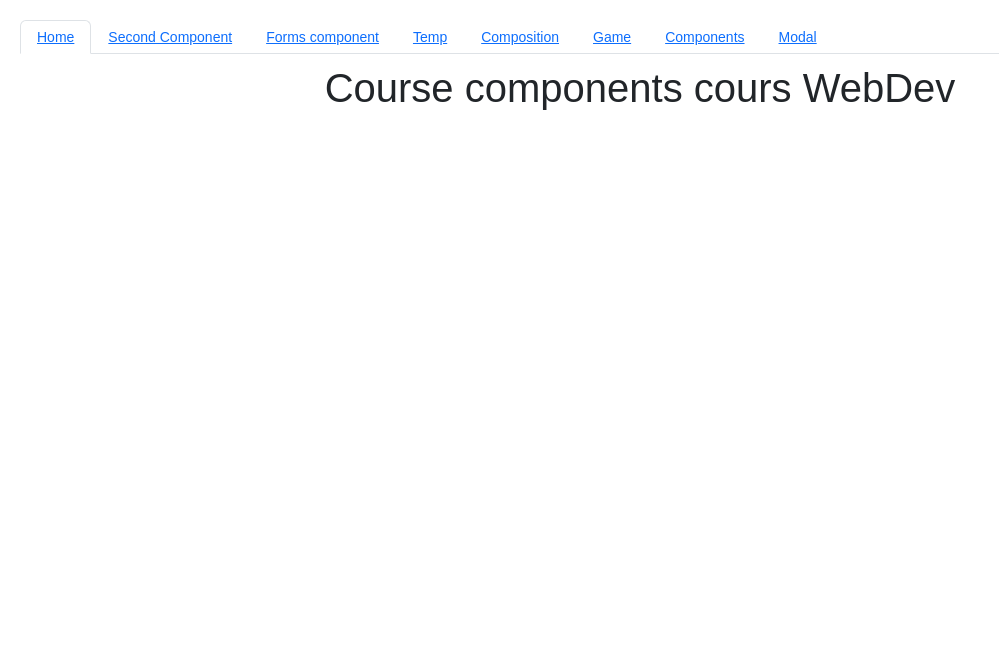
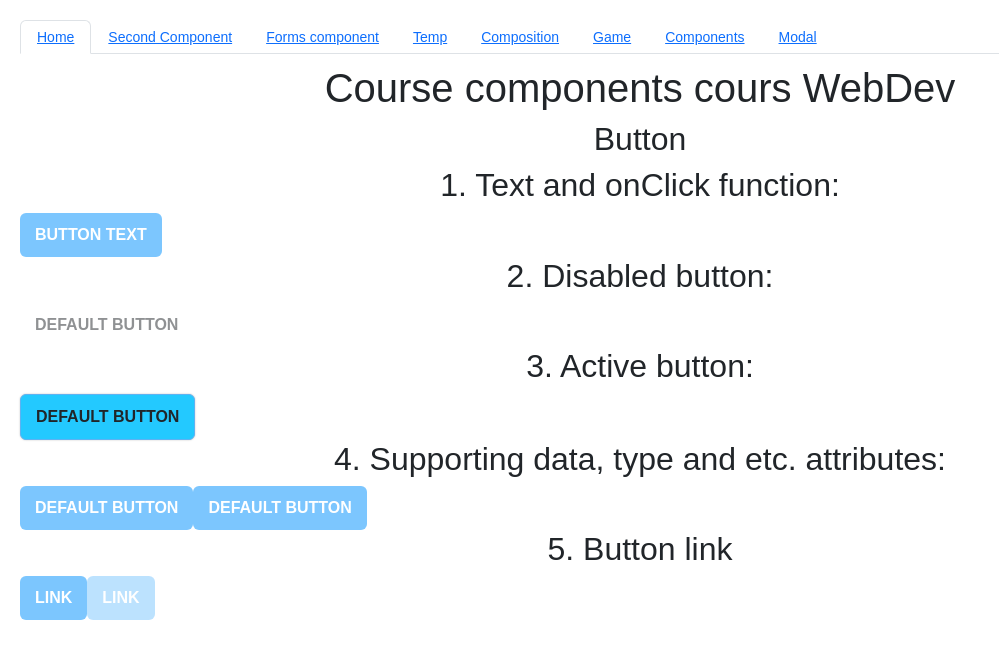
Before and after one commit to N1ph1l1m/React_practic, a React (Create React App) app in the folder React/my-app/: page /devComponents in a window 1280 px wide. Shown: the top 658 px of the page, without its empty margins (0-999 px from the left). Built offline with nearby package versions, Linux system fonts and the light colour scheme.

Commit message:
Create component webDevComponents

```diff
--- a/React/my-app/package.json
+++ b/React/my-app/package.json
@@ -7,6 +7,9 @@
     "@testing-library/react": "^13.4.0",
     "@testing-library/user-event": "^13.5.0",
     "bootstrap": "^5.3.0",
+    "classnames": "^2.3.2",
+    "eslint-config-airbnb": "^19.0.4",
+    "prop-types": "^15.8.1",
     "react": "^18.2.0",
     "react-dom": "^18.2.0",
     "react-router-dom": "^6.15.0",
--- /dev/null
+++ b/React/my-app/src/components/webDevComponents/components/button/button.css
@@ -0,0 +1,27 @@
+.btn {
+    position: relative;
+    padding: 10px 15px;
+    background-color: #7CC6fE;
+    border: none;
+    color: #FFF;
+    font-weight: 600;
+    cursor: pointer;
+    text-transform: uppercase;
+    display: inline-block;
+    text-decoration: none;
+  }
+
+  .btn:hover {
+    background-color: #70B4E6;
+  }
+
+  .btn[disabled] {
+    opacity: .5;
+    cursor: not-allowed;
+  }
+
+  .btn.active {
+    background-color: #23C9FF;
+    border: 1px solid #5EB2F2;
+    box-shadow: 0px 0 2px 0px #C0C0C0;
+  }
--- /dev/null
+++ b/React/my-app/src/components/webDevComponents/components/button/button.jsx
@@ -0,0 +1,54 @@
+import React from "react";
+import PropTypes from 'prop-types';
+import classNames from 'classnames';
+
+import './button.css'
+
+const Button = ({
+    children, onClick, className, disabled, active, ...attrs
+  }) => {
+    const onClickAction = e => {
+      if (disabled) {
+        e.preventDefault();
+      } else {
+        return onClick(e);
+      }
+    };
+
+    const classes = classNames(
+      'btn',
+      className,
+      { active },
+    );
+
+    const Tag = attrs.href ? 'a' : 'button';
+
+    return (
+      <Tag
+        className={classes}
+        disabled={disabled}
+        onClick={onClickAction}
+        {...attrs}
+      >
+        {children}
+      </Tag>
+    );
+  };
+
+  Button.propTypes = {
+    children: PropTypes.node,
+    onClick: PropTypes.func,
+    className: PropTypes.string,
+    disabled: PropTypes.bool,
+    active: PropTypes.bool,
+  };
+
+  Button.defaultProps = {
+    children: 'Default button',
+    onClick: () => {},
+    className: '',
+    disabled: false,
+    active: false,
+  };
+
+  export default Button;
--- /dev/null
+++ b/React/my-app/src/components/webDevComponents/components/button/sandBoxButton.jsx
@@ -0,0 +1,28 @@
+/* eslint-disable */
+import React, { Fragment } from 'react';
+import Button from './button';
+const Sandbox = () => (
+  <Fragment>
+
+    <h2><span>1. Text and onClick function:</span></h2>
+    <Button onClick={() => { console.log('!!!!'); }}>Button text</Button>
+
+    <h2><span>2. Disabled button:</span></h2>
+    <Button onClick={() => { console.log('!!!!'); }} disabled />
+
+    <h2><span>3. Active button:</span></h2>
+    <Button active />
+
+    <h2><span>4. Supporting data, type and etc. attributes:</span></h2>
+    <Button data-name="button" />
+    <Button type="submit" />
+
+    <h2><span>5. Button link</span></h2>
+    <Button href="test">Link</Button>
+    <Button href="test" disabled>Link</Button>
+
+  </Fragment>
+);
+
+export default Sandbox;
+/* eslint-enable */
--- a/React/my-app/src/components/webDevComponents/webDevComponents.jsx
+++ b/React/my-app/src/components/webDevComponents/webDevComponents.jsx
@@ -1,12 +1,15 @@
 import React from "react";
-import styled from "styled-components";
-
+//import styled from "styled-components";
+import SandBoxButton from "./components/button/sandBoxButton";
 
 export default class DevComponetns extends React.Component{
     render(){
         return(
             <>
                 <h1>Course components cours WebDev</h1>
+
+                <h2> Button</h2>
+                <SandBoxButton></SandBoxButton>
             </>
         )
     }
```
Also changed, not shown: 1 other file (tests, documents, lock files or other folders).
